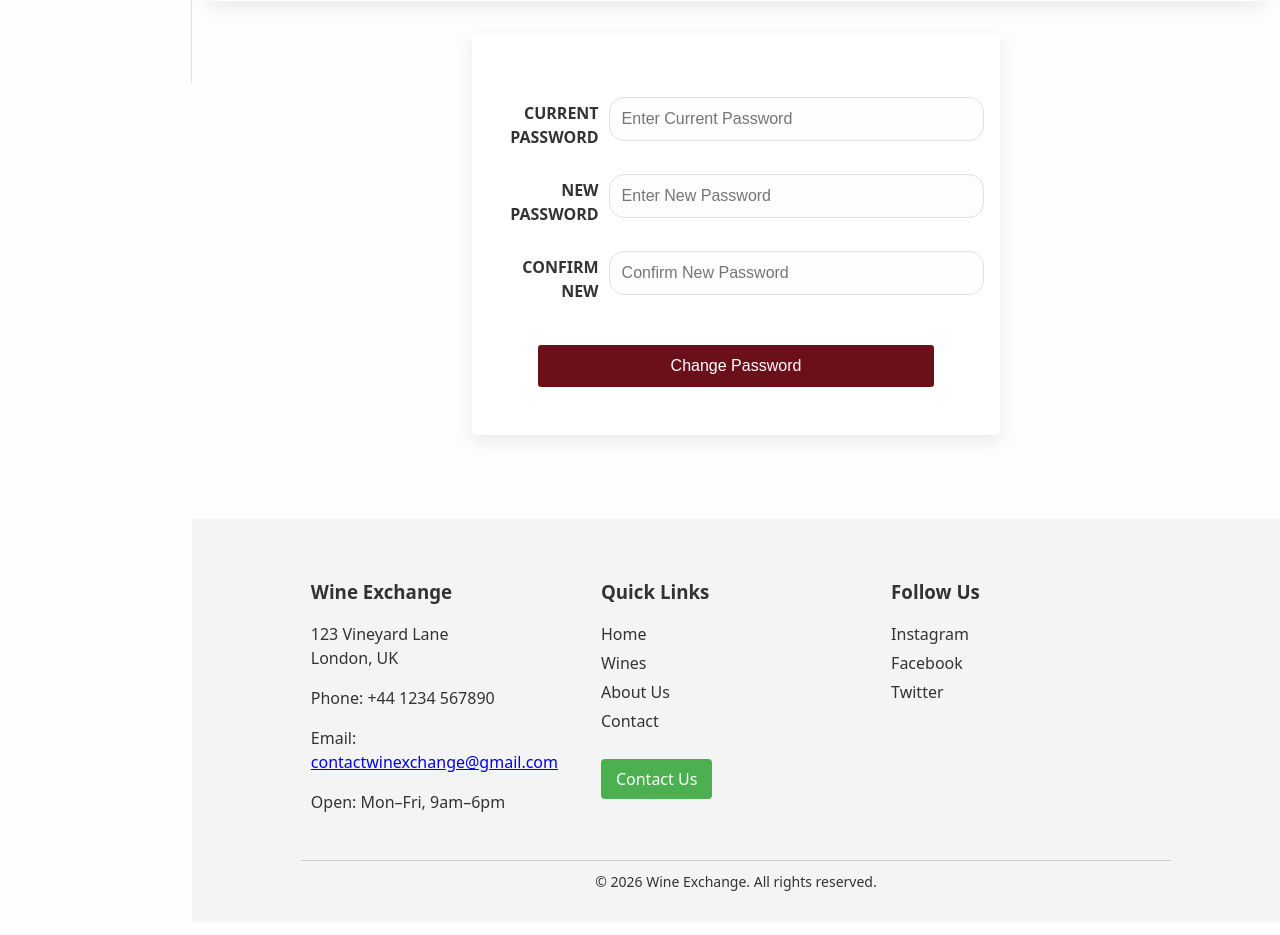
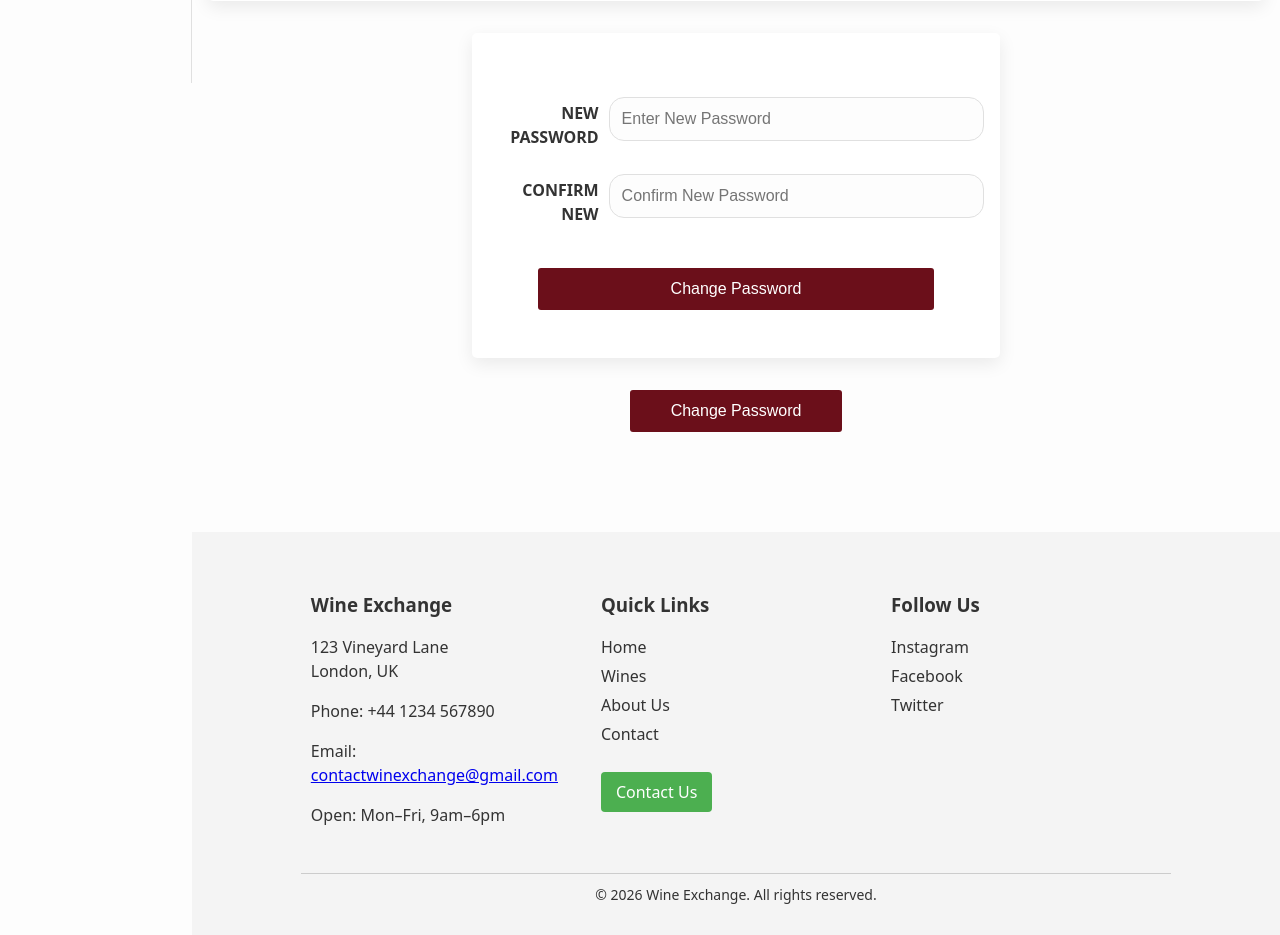
Before and after one commit to fjonasulaa/Group-15-, a PHP site: the page made by frontend/html/admin.php in a window 1280 px wide. Shown: the part 807-1742 px from the top of the page. Before the commit the page ends 1698 px from the top, so only its background shows below. Run offline with PHP 8.4, Linux system fonts and the light colour scheme; the visitor is signed in with stand-in values (Sample User, id 1); data comes from the database, SQL or seed files in the repository; data that the repository does not hold is empty.

Commit message:
removed current password in admin

```diff
--- a/frontend/html/admin.php
+++ b/frontend/html/admin.php
@@ -189,10 +189,6 @@
 
                     <div class="password frame">
                         <form method="post">
-                            <div> <label for="currentpassword">CURRENT PASSWORD</label>
-                                <input type="password" name="currentpassword" placeholder="Enter Current Password"
-                                    required>
-                            </div>
                             <div>
                                 <label for="newpassword">NEW PASSWORD</label>
                                 <input type="password" name="newpassword" placeholder="Enter New Password" required>
@@ -207,6 +203,8 @@
                             <button type="submit" name="changePassword">Change Password</button>
                         </form>
                     </div>
+
+                    <button type="submit" name="changePassword">Change Password</button>
                 </div>
 
                 <!-- table -->
```
